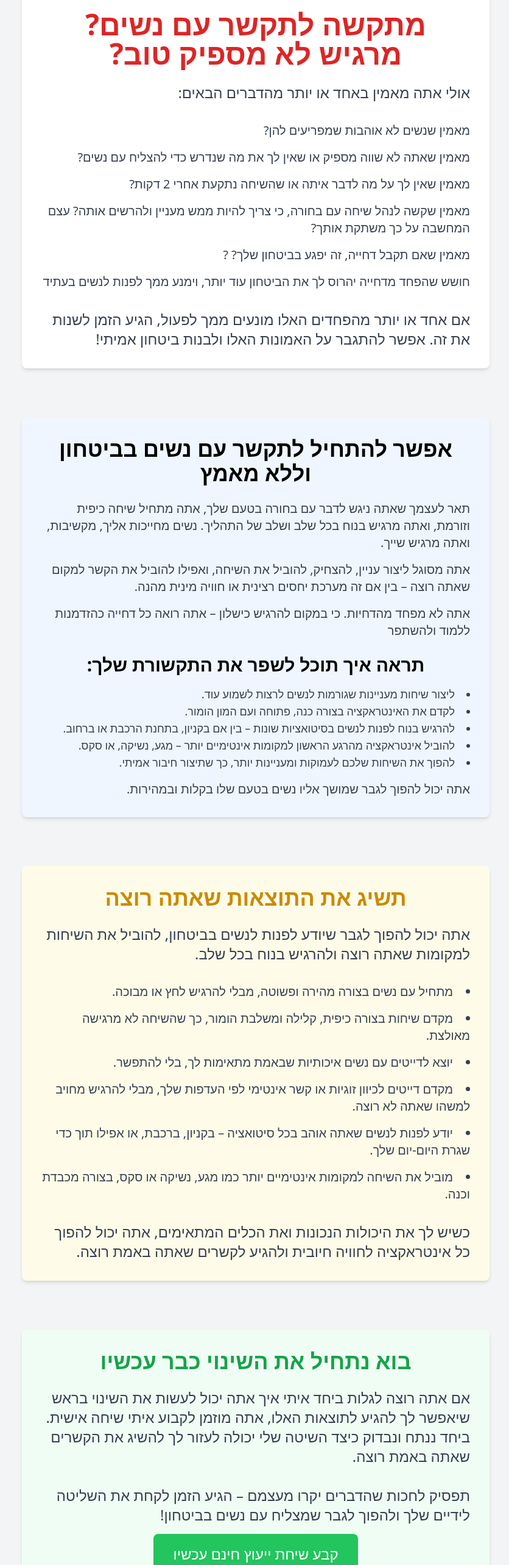
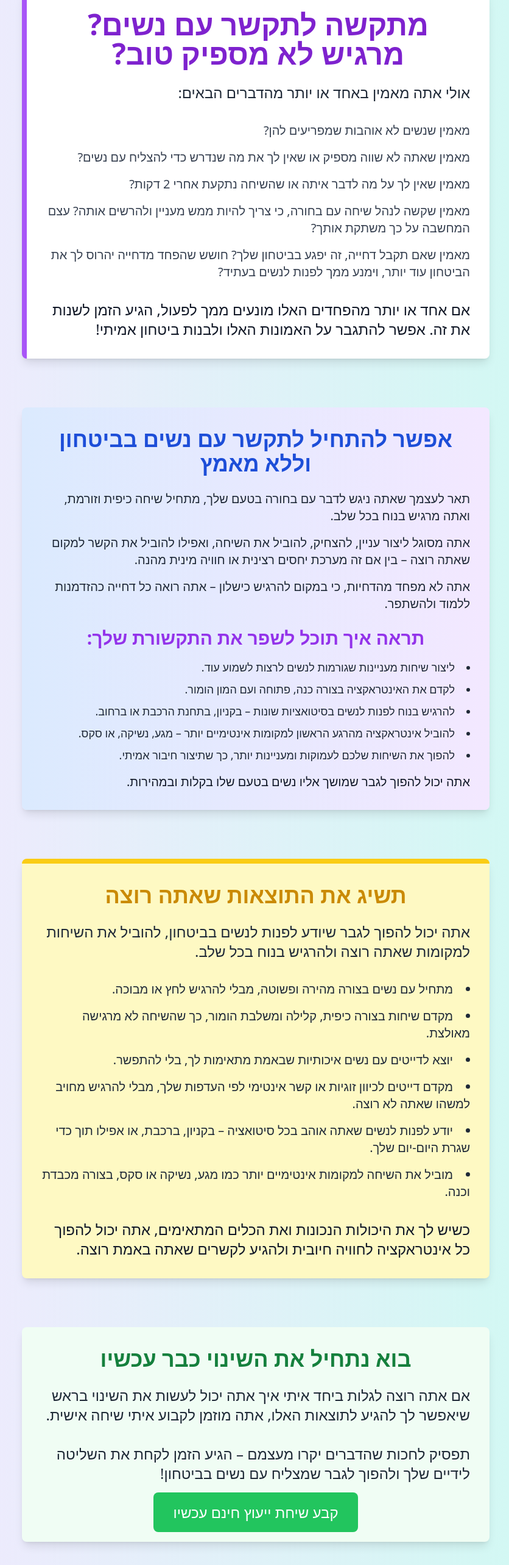
Before and after one commit to leeya018/landing-page, a Next.js app: page / in a window 1280 px wide. Shown: the part 80-2646 px from the top of the page at 61% size, without its empty margins (220-1056 px from the left). Built offline with nearby package versions, Linux system fonts and the light colour scheme.

Commit message:
change the styreele

```diff
--- a/src/app/page.tsx
+++ b/src/app/page.tsx
@@ -4,13 +4,13 @@ import React from "react";
 
 const Home: React.FC = () => {
   return (
-    <div className="min-h-screen bg-gray-100 p-6 flex flex-col items-center">
+    <div className="min-h-screen bg-gradient-to-r from-purple-100 to-teal-100 p-6 flex flex-col items-center">
       {/* Attention Section */}
-      <section className="bg-white shadow-md p-8 rounded-lg w-full max-w-3xl text-center my-10">
-        <h1 className="text-5xl font-bold mb-6 text-red-600">
+      <section className="bg-white shadow-lg border-l-8 border-purple-500 p-8 rounded-lg w-full max-w-3xl text-center my-10">
+        <h1 className="text-5xl font-extrabold mb-6 text-purple-700 hover:text-purple-800 transition duration-300">
           מתקשה לתקשר עם נשים? מרגיש לא מספיק טוב?
         </h1>
-        <p className="text-2xl text-gray-700 mb-8">
+        <p className="text-2xl text-gray-800 mb-8">
           אולי אתה מאמין באחד או יותר מהדברים הבאים:
         </p>
         <p className=" text-xl text-gray-700 mb-4">
@@ -27,45 +27,41 @@ const Home: React.FC = () => {
           עצם המחשבה על כך משתקת אותך?
         </p>
         <p className=" text-xl text-gray-700 mb-4">
-          מאמין שאם תקבל דחייה, זה יפגע בביטחון שלך? ?
+          מאמין שאם תקבל דחייה, זה יפגע בביטחון שלך? חושש שהפחד מדחייה יהרוס לך
+          את הביטחון עוד יותר, וימנע ממך לפנות לנשים בעתיד?
         </p>
-        <p className=" text-xl text-gray-700 mb-4">
-          חושש שהפחד מדחייה יהרוס לך את הביטחון עוד יותר, וימנע ממך לפנות לנשים
-          בעתיד
-        </p>
-        <p className="text-2xl text-gray-700 mt-8">
+        <p className="text-2xl text-gray-900 mt-8">
           אם אחד או יותר מהפחדים האלו מונעים ממך לפעול, הגיע הזמן לשנות את זה.
           אפשר להתגבר על האמונות האלו ולבנות ביטחון אמיתי!
         </p>
       </section>
 
       {/* Interest Section */}
-      <section className="bg-blue-50 shadow-md p-8 rounded-lg w-full max-w-3xl text-center my-10">
-        <h2 className="text-4xl font-bold mb-6">
+      <section className="bg-gradient-to-r from-blue-100 to-purple-100 shadow-lg p-8 rounded-lg w-full max-w-3xl text-center my-10">
+        <h2 className="text-4xl font-bold mb-6 text-blue-700 hover:text-blue-800 transition duration-300">
           אפשר להתחיל לתקשר עם נשים בביטחון וללא מאמץ
         </h2>
-        <p className="text-xl text-gray-700 mb-4">
-          תאר לעצמך שאתה ניגש לדבר עם בחורה בטעם שלך, אתה מתחיל שיחה כיפית
-          וזורמת, ואתה מרגיש בנוח בכל שלב ושלב של התהליך. נשים מחייכות אליך,
-          מקשיבות, ואתה מרגיש שייך.
+        <p className="text-xl text-gray-800 mb-4">
+          תאר לעצמך שאתה ניגש לדבר עם בחורה בטעם שלך, מתחיל שיחה כיפית וזורמת,
+          ואתה מרגיש בנוח בכל שלב.
         </p>
-        <p className="text-xl text-gray-700 mb-4">
+        <p className="text-xl text-gray-800 mb-4">
           אתה מסוגל ליצור עניין, להצחיק, להוביל את השיחה, ואפילו להוביל את הקשר
           למקום שאתה רוצה – בין אם זה מערכת יחסים רצינית או חוויה מינית מהנה.
         </p>
-        <p className="text-xl text-gray-700 mb-4">
-          אתה לא מפחד מהדחיות. כי במקום להרגיש כישלון – אתה רואה כל דחייה
-          כהזדמנות ללמוד ולהשתפר
+        <p className="text-xl text-gray-800 mb-4">
+          אתה לא מפחד מהדחיות, כי במקום להרגיש כישלון – אתה רואה כל דחייה
+          כהזדמנות ללמוד ולהשתפר.
         </p>
-        <h3 className="text-3xl font-bold mt-6 mb-4">
+        <h3 className="text-3xl font-semibold mt-6 mb-4 text-purple-600">
           תראה איך תוכל לשפר את התקשורת שלך:
         </h3>
-        <ul className="text-lg text-gray-700 list-disc list-inside mb-4">
+        <ul className="text-lg text-gray-800 list-disc list-inside mb-4 space-y-2">
           <li>ליצור שיחות מעניינות שגורמות לנשים לרצות לשמוע עוד.</li>
           <li>לקדם את האינטראקציה בצורה כנה, פתוחה ועם המון הומור.</li>
           <li>
-            להרגיש בנוח לפנות לנשים בסיטואציות שונות – בין אם בקניון, בתחנת
-            הרכבת או ברחוב.
+            להרגיש בנוח לפנות לנשים בסיטואציות שונות – בקניון, בתחנת הרכבת או
+            ברחוב.
           </li>
           <li>
             להוביל אינטראקציה מהרגע הראשון למקומות אינטימיים יותר – מגע, נשיקה,
@@ -75,21 +71,22 @@ const Home: React.FC = () => {
             להפוך את השיחות שלכם לעמוקות ומעניינות יותר, כך שתיצור חיבור אמיתי.
           </li>
         </ul>
-        <p className="text-xl text-gray-700">
+        <p className="text-xl text-gray-900">
           אתה יכול להפוך לגבר שמושך אליו נשים בטעם שלו בקלות ובמהירות.
         </p>
       </section>
+
       {/* Desire Section */}
-      <section className="bg-yellow-50 shadow-md p-8 rounded-lg w-full max-w-3xl text-center my-10">
+      <section className="bg-yellow-100 shadow-lg p-8 rounded-lg w-full max-w-3xl text-center my-10 border-t-8 border-yellow-400">
         <h2 className="text-4xl font-bold mb-6 text-yellow-600">
           תשיג את התוצאות שאתה רוצה
         </h2>
-        <p className="text-2xl text-gray-700 mb-8">
+        <p className="text-2xl text-gray-800 mb-8">
           אתה יכול להפוך לגבר שיודע לפנות לנשים בביטחון, להוביל את השיחות
           למקומות שאתה רוצה ולהרגיש בנוח בכל שלב.
         </p>
         <div className="text-left">
-          <ul className="text-xl text-gray-700 list-disc list-inside space-y-4">
+          <ul className="text-xl text-gray-800 list-disc list-inside space-y-4">
             <li>מתחיל עם נשים בצורה מהירה ופשוטה, מבלי להרגיש לחץ או מבוכה.</li>
             <li>
               מקדם שיחות בצורה כיפית, קלילה ומשלבת הומור, כך שהשיחה לא מרגישה
@@ -110,28 +107,26 @@ const Home: React.FC = () => {
             </li>
           </ul>
         </div>
-        <p className="text-2xl text-gray-700 mt-8">
+        <p className="text-2xl text-gray-900 mt-8">
           כשיש לך את היכולות הנכונות ואת הכלים המתאימים, אתה יכול להפוך כל
           אינטראקציה לחוויה חיובית ולהגיע לקשרים שאתה באמת רוצה.
         </p>
       </section>
 
       {/* Action Section */}
-      <section className="bg-green-50 shadow-md p-8 rounded-lg w-full max-w-3xl text-center my-10">
-        <h2 className="text-4xl font-bold mb-6 text-green-600">
+      <section className="bg-green-50 shadow-lg p-8 rounded-lg w-full max-w-3xl text-center my-10">
+        <h2 className="text-4xl font-bold mb-6 text-green-700">
           בוא נתחיל את השינוי כבר עכשיו
         </h2>
-        <p className="text-2xl text-gray-700 mb-8">
+        <p className="text-2xl text-gray-800 mb-8">
           אם אתה רוצה לגלות ביחד איתי איך אתה יכול לעשות את השינוי בראש שיאפשר
-          לך להגיע לתוצאות האלו, אתה מוזמן לקבוע איתי שיחה אישית. ביחד ננתח
-          ונבדוק כיצד השיטה שלי יכולה לעזור לך להשיג את הקשרים שאתה באמת רוצה.
+          לך להגיע לתוצאות האלו, אתה מוזמן לקבוע איתי שיחה אישית.
         </p>
-        <p className="text-2xl text-gray-700 mb-8">
+        <p className="text-2xl text-gray-800 mb-8">
           תפסיק לחכות שהדברים יקרו מעצמם – הגיע הזמן לקחת את השליטה לידיים שלך
           ולהפוך לגבר שמצליח עם נשים בביטחון!
         </p>
         <a
-          // href="https://calendly.com/leeyahav018/consultation"
           href="https://calendly.com/leeyahav018/one-on-one"
           target="_blank"
           rel="noopener noreferrer"
```
